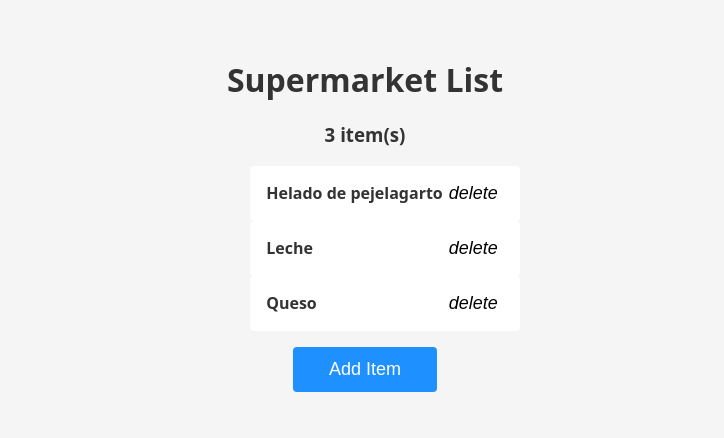
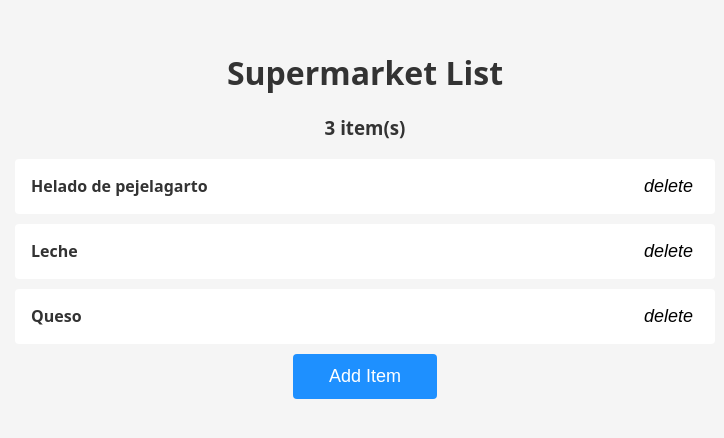
Before and after one commit to ivanguebri/trade-helm, a React (Create React App) app: page / in a window 1280 px wide. Shown: the part 186-624 px from the top of the page, without its empty margins (275-999 px from the left). Built offline with nearby package versions, Linux system fonts and the light colour scheme.

Commit message:
Create List component

```diff
--- /dev/null
+++ b/src/App/App.module.scss
@@ -0,0 +1,4 @@
+.container {
+  width: 100%;
+  max-width: 700px;
+}
--- a/src/App/App.tsx
+++ b/src/App/App.tsx
@@ -1,10 +1,12 @@
+import styles from "./App.module.scss";
+
 import React, { useState, useEffect } from "react";
 
 import { TItem } from "../features/items/types";
 import { TForm } from "./types";
 
 import { ELoadingStatus } from "./enums";
-import { EColorScheme, EVariant } from "../ui/controls/Button/enums";
+import { EColorScheme } from "../ui/controls/Button/enums";
 
 import itemsAPI from "../features/items/api";
 
@@ -12,7 +14,7 @@ import Button from "../ui/controls/Button";
 import Modal from "../ui/presentation/Modal";
 import TextField from "../ui/controls/TextField";
 import ModalFooter from "../ui/presentation/ModalFooter";
-import ListItem from "../ui/presentation/ListItem";
+import List from "../ui/presentation/List";
 
 export default function App(): JSX.Element {
   const [items, setItems] = useState<TItem[]>([]);
@@ -59,20 +61,12 @@ export default function App(): JSX.Element {
   }
 
   return (
-    <main>
+    <main className={styles.container}>
       <header>
         <h1>Supermarket List</h1>
         <h3>{items.length} item(s)</h3>
       </header>
-      <ul>
-        {items.map((item) => (
-          <ListItem
-            key={item.id}
-            onDelete={() => onDelete(item.id)}
-            item={item}
-          />
-        ))}
-      </ul>
+      <List items={items} onDelete={onDelete} />
       <Button colorScheme={EColorScheme.Primary} onClick={onOpenModal}>
         Add Item
       </Button>
--- /dev/null
+++ b/src/ui/presentation/List/List.module.scss
@@ -0,0 +1,9 @@
+.container {
+  margin: 0;
+  padding: 0;
+  width: 100%;
+
+  li {
+    margin-bottom: 10px;
+  }
+}
--- /dev/null
+++ b/src/ui/presentation/List/List.tsx
@@ -0,0 +1,24 @@
+import styles from "./List.module.scss";
+
+import { TItem } from "../../../features/items/types";
+
+import ListItem from "../ListItem";
+
+type Props = {
+  items: TItem[];
+  onDelete: (id: TItem["id"]) => void;
+};
+
+export default function List({ items, onDelete }: Props): JSX.Element {
+  return (
+    <ul className={styles.container}>
+      {items.map((item) => (
+        <ListItem
+          key={item.id}
+          onDelete={() => onDelete(item.id)}
+          item={item}
+        />
+      ))}
+    </ul>
+  );
+}
--- /dev/null
+++ b/src/ui/presentation/List/index.ts
@@ -0,0 +1 @@
+export { default } from "./List";
```
Also changed, not shown: 1 other file (tests, documents, lock files or other folders).
